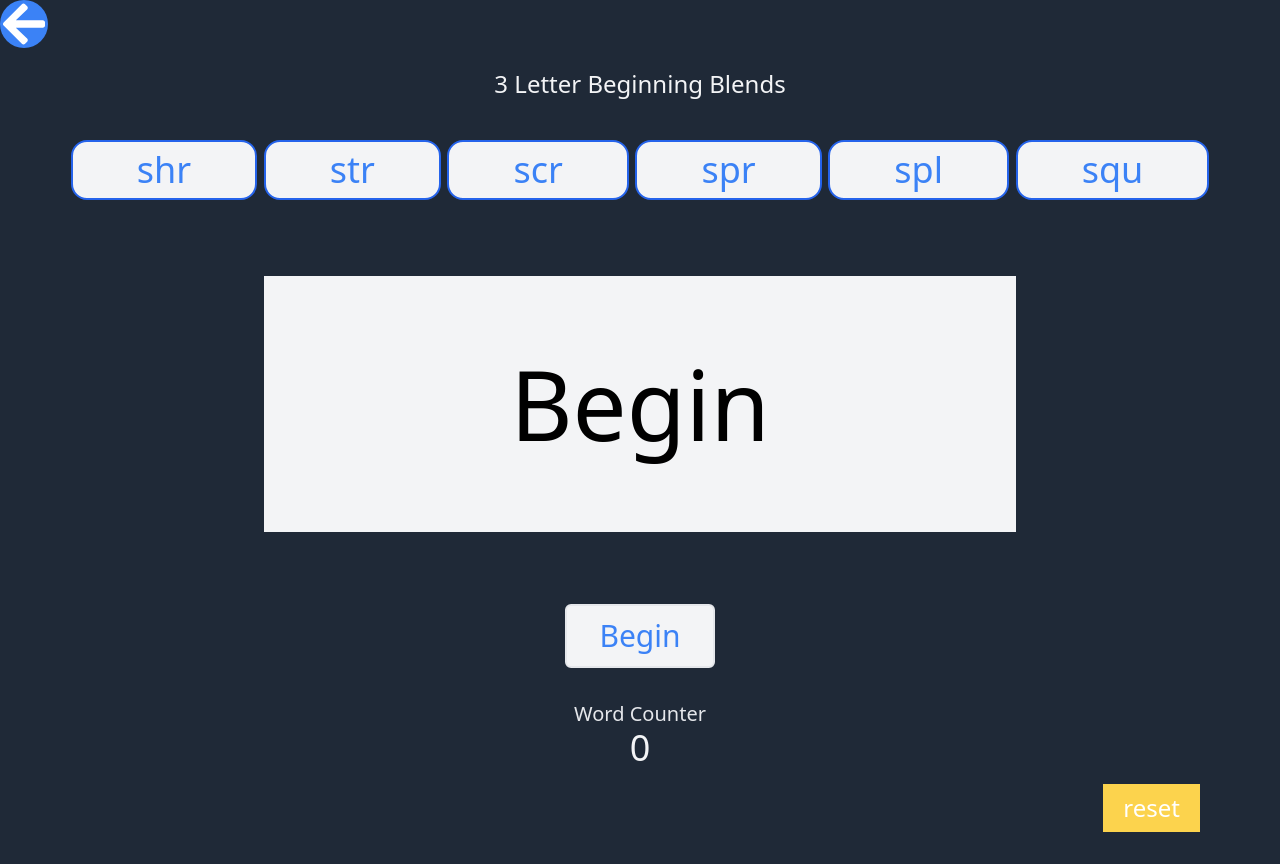
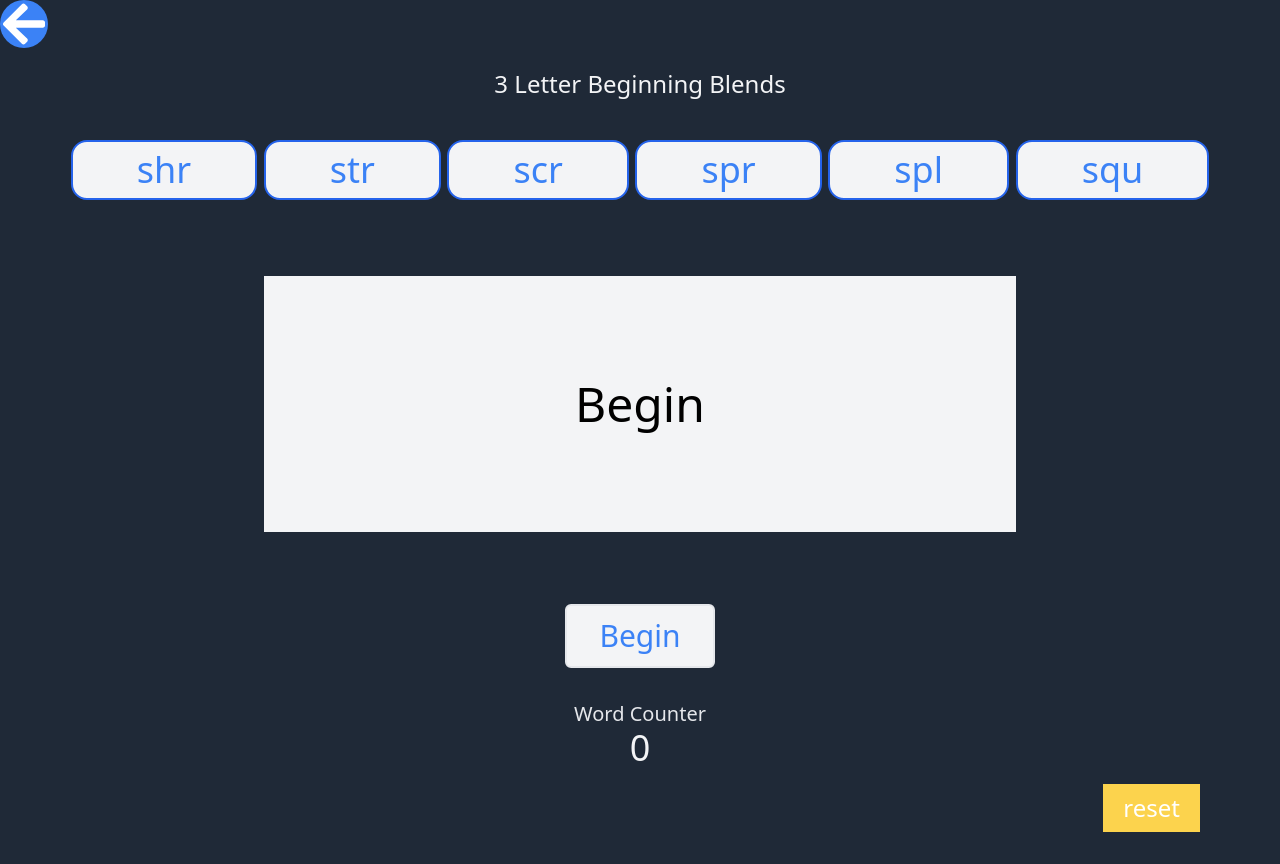
Before and after one commit to carlosdlroca/aa-hop-v2, a Next.js app: page /hop/3-letter-beginning-blends in a window 1280 px wide. Built offline with nearby package versions, Linux system fonts and the light colour scheme.

Commit message:
edit padding

```diff
--- a/styles/index.css
+++ b/styles/index.css
@@ -131,7 +131,7 @@
   }
 
   .wordCard {
-    @apply grid items-center bg-gray-100 text-wordCard-sm select-none p-5 h-64 w-2/4;
+    @apply grid items-center bg-gray-100 text-wordCard-lg select-none p-2 h-64 w-2/4;
   }
 
   @screen md {
@@ -140,7 +140,7 @@
     }
 
     .wordCard {
-      @apply text-wordCard-lg;
+      @apply text-wordCard-sm;
     }
   }
 
```
